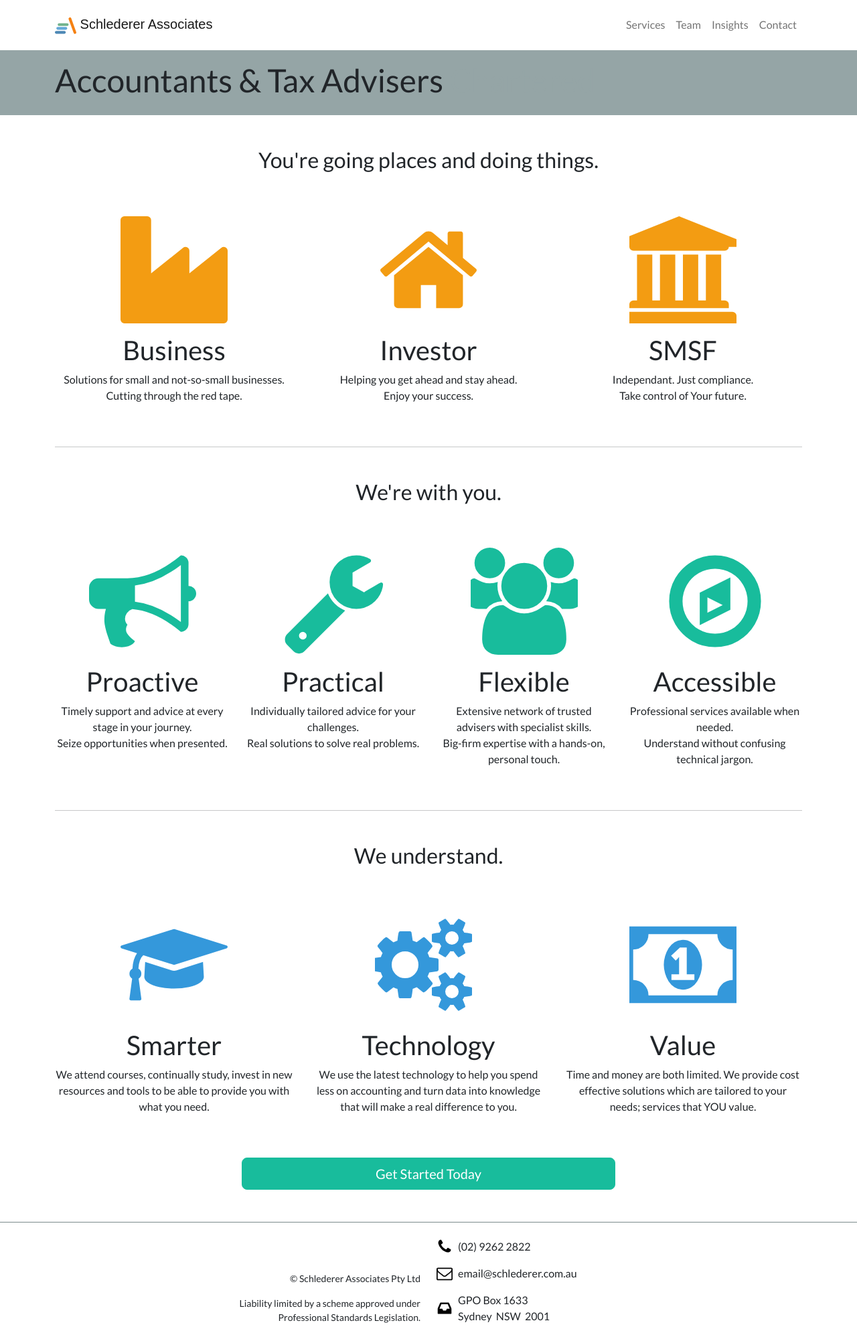
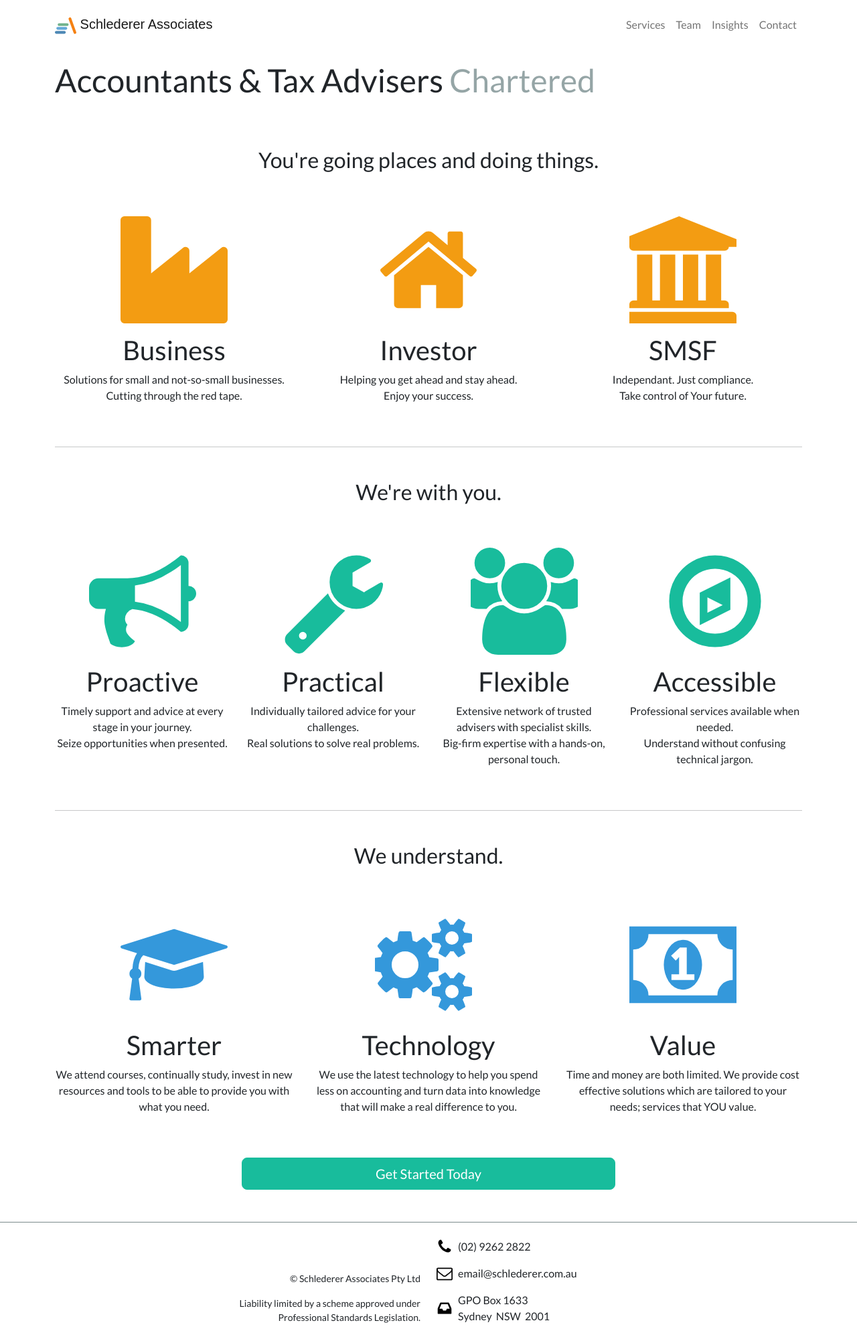
Before and after one commit to Mforcer/tax2, a Jekyll site: the page built from index.html, in a window 1280 px wide. Shown: the whole page at 67% size. Built offline with Jekyll 4.4.1, drawn with Linux system fonts in a browser that asks for light colours; nearby versions of some CDN libraries.

Commit message:
Update header.html

```diff
--- a/_includes/header.html
+++ b/_includes/header.html
@@ -1,4 +1,4 @@
-<header class="container-fluid bg-secondary mb-3 py-3">
+<header class="container-fluid bg-light-subtle mb-3 py-3">
     <div class="container">
         {% if page.title %}<h1>{{page.title}}{% if page.subtitle %} <span class="text-muted">{{page.subtitle}}</span>{% endif %}</h1>{% endif %}
         {% if page.lead %}<p class="lead">{{page.lead}}</p>{% endif %}
```
